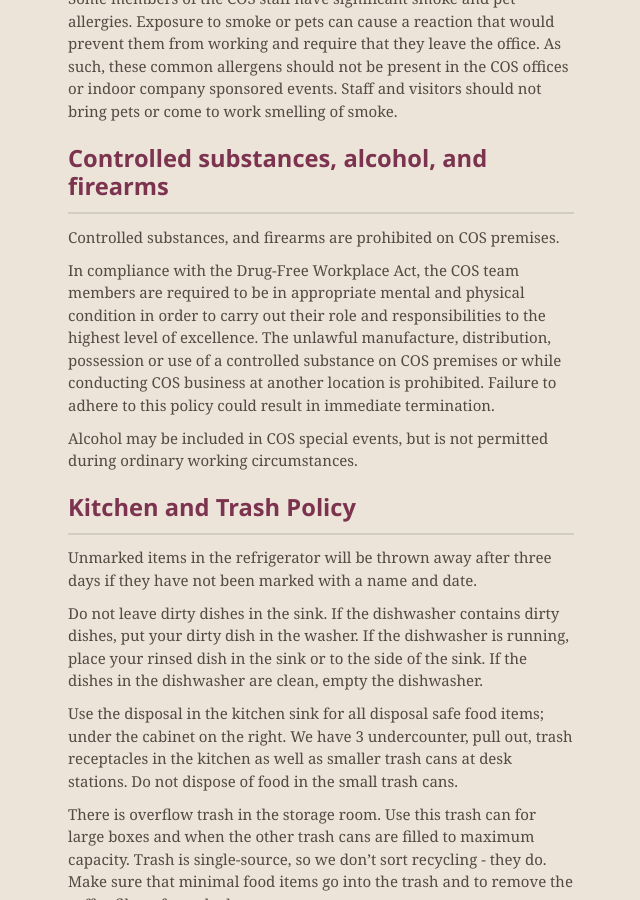
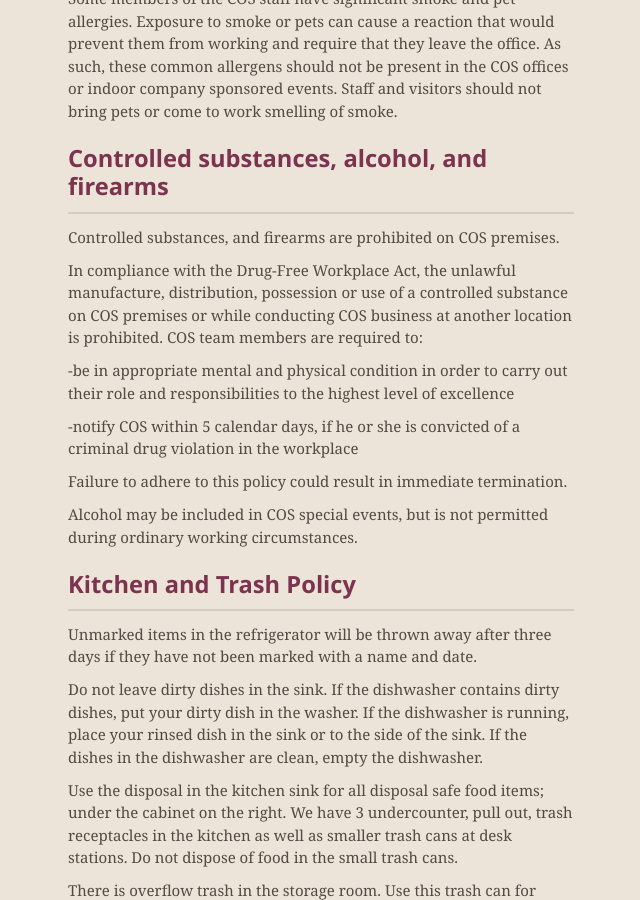
Before and after one commit to CenterForOpenScience/Policies-and-Procedures, a Jekyll site: the page built from index.md, in a window 1280 px wide and 900 px high, scrolled down 12578 px. Shown: the whole window, without its empty margins (319-959 px from the left). Built offline with Jekyll 4.4.1, drawn with Linux system fonts in a browser that asks for light colours; nearby versions of some CDN libraries; our own code applies the rules of GitHub Pages for plain Markdown files.

Commit message:
Update drug policy

```diff
--- a/index.md
+++ b/index.md
@@ -286,7 +286,13 @@
 
 Controlled substances, and firearms are prohibited on COS premises.
 
-In compliance with the Drug-Free Workplace Act, the COS team members are required to be in appropriate mental and physical condition in order to carry out their role and responsibilities to the highest level of excellence. The unlawful manufacture, distribution, possession or use of a controlled substance on COS premises or while conducting COS business at another location is prohibited.  Failure to adhere to this policy could result in immediate termination.
+In compliance with the Drug-Free Workplace Act, the unlawful manufacture, distribution, possession or use of a controlled substance on COS premises or while conducting COS business at another location is prohibited.  COS team members are required to:
+
+-be in appropriate mental and physical condition in order to carry out their role and responsibilities to the highest level of excellence
+
+-notify COS within 5 calendar days, if he or she is convicted of a criminal drug violation in the workplace
+
+Failure to adhere to this policy could result in immediate termination.
 
 Alcohol may be included in COS special events, but is not permitted during ordinary working circumstances.
 
```
